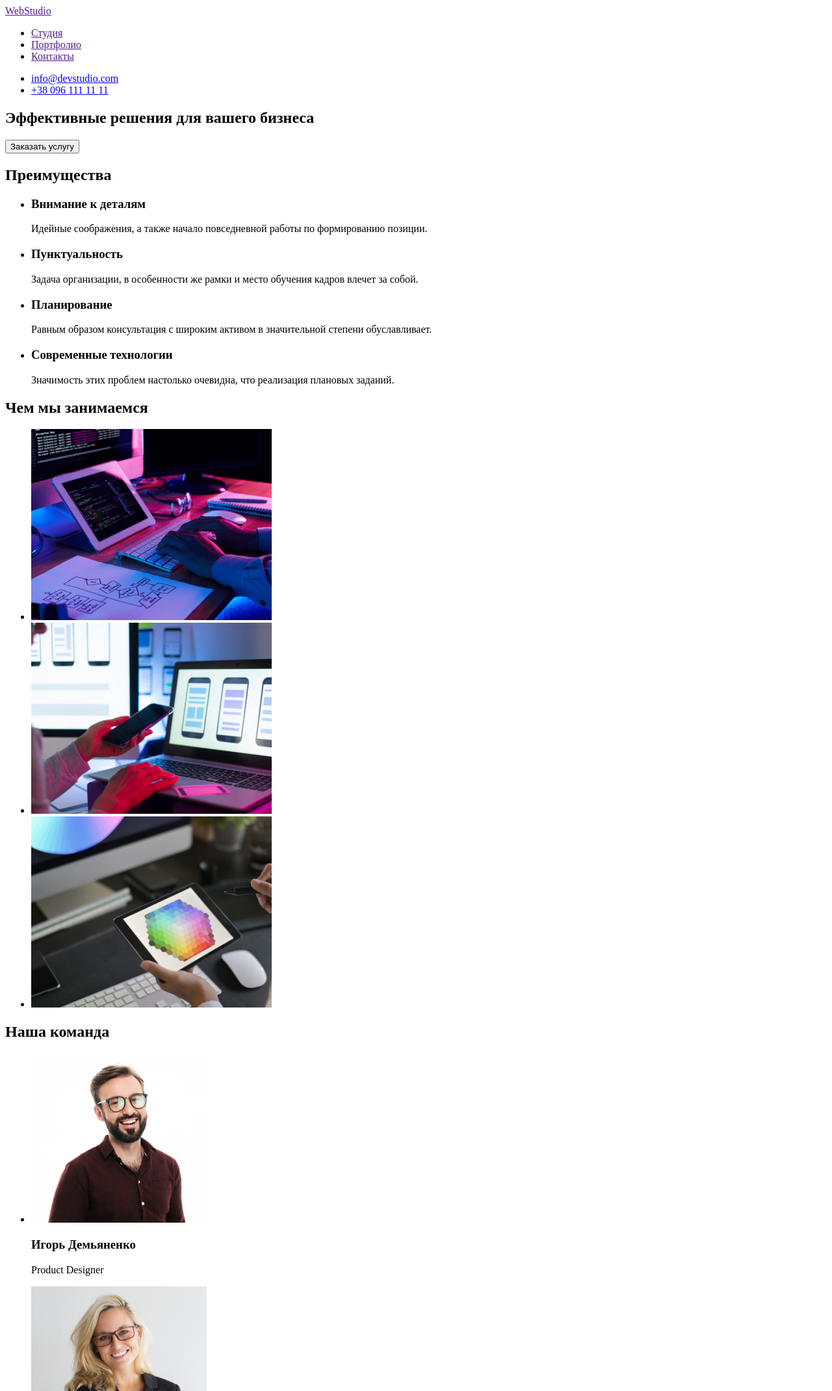
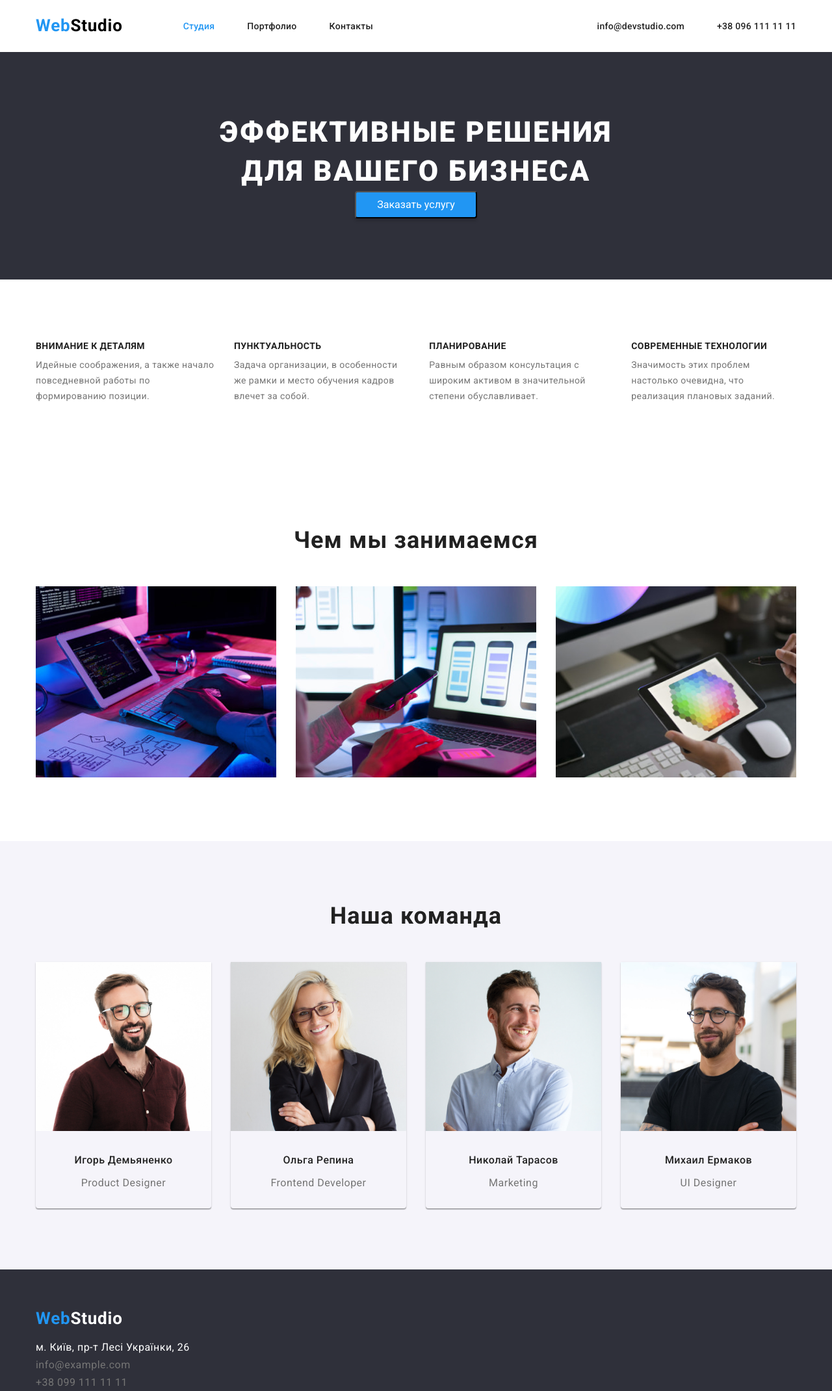
Before and after one commit to AndreiKrai/goit-markup-hw-03, a plain HTML site: page index.html in a window 1280 px wide. Shown: the top 2140 px of the page at 65% size. Drawn offline with nearby package versions, Linux system fonts and the light colour scheme.

Commit message:
main page finish

```diff
--- /dev/null
+++ b/css/styles.css
@@ -0,0 +1,205 @@
+:root {
+  --middl-bg-color: #f5f4fa;
+  --dark-bg-color: #2f303a;
+  --main-txt-color: #757575;
+  --second-tex-color: #212121;
+  --accent-color: #2196f3;
+}
+body {
+  font-family: 'Roboto', sans-serif;
+  color: var(--main-txt-color);
+  letter-spacing: 0.03em;
+
+  background-color: #ffffff;
+}
+section {
+  padding-top: 94px;
+  padding-bottom: 94px;
+}
+.container {
+  width: 1200px;
+  margin-right: auto;
+  margin-left: auto;
+  padding-left: 15px;
+  padding-right: 15px;
+}
+.list {
+  padding-left: 0;
+  margin-bottom: 0;
+  margin-top: 0;
+  list-style-type: none;
+}
+.link {
+  text-decoration-line: none;
+  color: inherit;
+}
+.link.current {
+  color: var(--accent-color);
+}
+.title {
+  color: var(--second-tex-color);
+  margin: 0 auto;
+  text-align: center;
+  font-weight: 700;
+  font-size: 36px;
+  line-height: calc(42 / 36);
+  letter-spacing: 0.03em;
+}
+/*----------Header-----------*/
+.logo {
+  font-family: 'Raleway' sans-serif;
+  font-weight: 700;
+  font-size: 26px;
+  line-height: calc(31 / 26);
+  letter-spacing: 0.03em;
+  color: var(--accent-color);
+}
+.logo-dark {
+  color: #000000;
+  margin-right: 93px;
+}
+.header-container {
+  display: flex;
+  align-items: center;
+  padding-top: 24px;
+  padding-bottom: 25px;
+}
+.header-list {
+  display: flex;
+}
+.list {
+}
+.header-item {
+  font-weight: 500;
+  font-size: 14px;
+  line-height: 16px;
+  letter-spacing: 0.02em;
+  color: var(--second-tex-color);
+}
+.header-item:not(:last-child) {
+  margin-right: 50px;
+}
+.header-item:hover,
+.header-item:focus {
+  color: var(--accent-color);
+}
+.auth {
+  margin-left: auto;
+}
+/*----------Hero-----------*/
+.hero {
+  background-color: var(--dark-bg-color);
+  text-align: center;
+}
+.hero-title {
+  font-weight: 900;
+  font-size: 44px;
+  line-height: 1.36;
+  letter-spacing: 0.06em;
+  text-transform: uppercase;
+  color: #ffffff;
+}
+.hero-btn {
+  color: #ffffff;
+
+  box-shadow: 0px 4px 4px rgba(0, 0, 0, 0.15);
+  border-radius: 4px;
+  background-color: var(--accent-color);
+  padding: 10px 32px;
+}
+/*----------Feauters-----------*/
+.feauters-title {
+  font-size: 0;
+  text-align-last: left;
+}
+.feauters-list {
+  display: flex;
+}
+.feauters-item {
+  flex-basis: calc((100%-90px) / 4);
+}
+.feauters-item:not(:last-child) {
+  margin-right: 30px;
+}
+.feauters-item-name {
+  font-weight: 700;
+  font-size: 14px;
+  line-height: calc(16 / 14);
+  letter-spacing: 0.03em;
+  text-transform: uppercase;
+  color: var(--second-tex-color);
+
+  margin: 0 0 10px 0;
+}
+.feauters-item-descr {
+  font-size: 14px;
+  line-height: 1.71;
+  letter-spacing: 0.03em;
+
+  margin: 0;
+}
+/*----------Servises-----------*/
+.servises-list {
+  display: flex;
+}
+.servises-title {
+  margin-bottom: 50px;
+}
+.servises-item:nth-child(-n + 2) {
+  margin-right: 30px;
+}
+/*----------Team-----------*/
+.team {
+  background-color: var(--middl-bg-color);
+}
+.team-title {
+  margin-bottom: 50px;
+}
+.team-list {
+  display: flex;
+}
+.team-item {
+  box-shadow: 0px 1px 3px rgba(0, 0, 0, 0.12), 0px 1px 1px rgba(0, 0, 0, 0.14),
+    0px 2px 1px rgba(0, 0, 0, 0.2);
+  border-radius: 0px 0px 4px 4px;
+}
+.team-item:nth-child(-n + 3) {
+  margin-right: 30px;
+}
+.team-img {
+  margin-bottom: 30px;
+}
+.team-name {
+  font-weight: 500;
+  font-size: 16px;
+  line-height: calc(19 / 16);
+  letter-spacing: 0.03em;
+
+  margin-bottom: 10px;
+}
+.team-position {
+  font-size: 16px;
+  line-height: calc(19 / 16);
+  text-align: center;
+  margin-bottom: 30px;
+}
+/*----------Footer-----------*/
+.footer {
+  background-color: var(--dark-bg-color);
+  padding-top: 60px;
+  padding-bottom: 60px;
+}
+.logo-white {
+  display: inline-block;
+  color: #ffffff;
+  margin-bottom: 20px;
+}
+.footer-address {
+  font-style: normal;
+}
+.link-adress {
+  color: #ffffff;
+}
+.footer-item:nth-child(-n + 2) {
+  margin-bottom: 9px;
+}
--- a/index.html
+++ b/index.html
@@ -3,104 +3,151 @@
   <head>
     <meta charset="UTF-8" />
     <title>Студия</title>
+    <link rel="preconnect" href="https://fonts.googleapis.com" />
+    <link rel="preconnect" href="https://fonts.gstatic.com" crossorigin />
+    <link
+      href="https://fonts.googleapis.com/css2?family=Raleway:wght@700&family=Roboto:wght@400;500;700;900&display=swap"
+      rel="stylesheet"
+    />
+    <link
+      rel="stylesheet"
+      href="https://cdnjs.cloudflare.com/ajax/libs/modern-normalize/1.1.0/modern-normalize.min.css"
+      integrity="sha512-wpPYUAdjBVSE4KJnH1VR1HeZfpl1ub8YT/NKx4PuQ5NmX2tKuGu6U/JRp5y+Y8XG2tV+wKQpNHVUX03MfMFn9Q=="
+      crossorigin="anonymous"
+      referrerpolicy="no-referrer"
+    />
+    <link rel="stylesheet" href="./css/styles.css" />
   </head>
   <body>
-    <header>
-      <a href="">WebStudio</a>
-      <nav>
-        <ul>
-          <li><a href="">Студия</a></li>
-          <li><a href="">Портфолио</a></li>
-          <li><a href="">Контакты</a></li>
+    <!--Header-->
+    <header class="header">
+      <div class="header-container container">
+        <a class="logo link" href="/">Web<span class="logo-dark">Studio</span></a>
+        <nav class="header-nav">
+          <ul class="header-list list">
+            <li class="header-item"><a class="link current" href="">Студия</a></li>
+            <li class="header-item"><a class="link" href="">Портфолио</a></li>
+            <li class="header-item"><a class="link" href="">Контакты</a></li>
           </ul>
         </nav>
-      <ul>
-        <li>
-          <a href="mailto:info@devstudio.com">info@devstudio.com</a>
+        <ul class="header-list list auth">
+          <li class="header-item">
+            <a class="link" href="mailto:info@devstudio.com">info@devstudio.com</a>
           </li>
-        <li><a href="tel:+380961111111">+38 096 111 11 11</a></li>
+          <li class="header-item">
+            <a class="link" href="tel:+380961111111">+38 096 111 11 11</a>
+          </li>
         </ul>
+      </div>
     </header>
     <main>
-      <section>
-        <h1>Эффективные решения для вашего бизнеса</h1>
-        <button type="button">Заказать услугу</button>
+      <!--Hero-->
+      <section class="hero">
+        <div class="container">
+          <h1 class="hero-title title">Эффективные решения<br />для вашего бизнеса</h1>
+          <button class="hero-btn" type="button">Заказать услугу</button>
+        </div>
       </section>
-      <section>
-        <h2>Преимущества</h2>
-        <ul>
-          <li>
-            <h3>Внимание к деталям</h3>
-            <p>Идейные соображения, а также начало повседневной работы по формированию позиции.</p>
+      <!--Feauters-->
+      <section class="feauters">
+        <div class="container">
+          <h2 class="feauters-title title">Преимущества</h2>
+          <ul class="feauters-list list">
+            <li class="feauters-item">
+              <h3 class="feauters-item-name">Внимание к деталям</h3>
+              <p class="feauters-item-descr">
+                Идейные соображения, а также начало повседневной работы по формированию позиции.
+              </p>
             </li>
-          <li>
-            <h3>Пунктуальность</h3>
-            <p>
+            <li class="feauters-item">
+              <h3 class="feauters-item-name">Пунктуальность</h3>
+              <p class="feauters-item-descr">
                 Задача организации, в особенности же рамки и место обучения кадров влечет за собой.
               </p>
             </li>
-          <li>
-            <h3>Планирование</h3>
-            <p>
+            <li class="feauters-item">
+              <h3 class="feauters-item-name">Планирование</h3>
+              <p class="feauters-item-descr">
                 Равным образом консультация с широким активом в значительной степени обуславливает.
               </p>
             </li>
-          <li>
-            <h3>Современные технологии</h3>
-            <p>Значимость этих проблем настолько очевидна, что реализация плановых заданий.</p>
+            <li class="feauters-item">
+              <h3 class="feauters-item-name">Современные технологии</h3>
+              <p class="feauters-item-descr">
+                Значимость этих проблем настолько очевидна, что реализация плановых заданий.
+              </p>
             </li>
           </ul>
+        </div>
       </section>
-      <section>
-        <h2>Чем мы занимаемся</h2>
-        <ul>
-          <li><img src="./img/1.jpg" alt="PC develop" width="370" /></li>
-          <li><img src="./img/2.jpg" alt="mobile develop" width="370" /></li>
-          <li><img src="./img/3.jpg" alt="tablet develop" width="370" /></li>
-        </ul>
-      </section>
-      <section>
-        <h2>Наша команда</h2>
-        <ul>
-          <li>
-            <img src="./img/11.jpg" alt="фото Игорь Демьяненко" width="270" />
-            <h3>Игорь Демьяненко</h3>
-            <p lang="en">Product Designer</p>
+      <section class="servises">
+        <!--Servises-->
+        <div class="container">
+          <h2 class="servises-title title">Чем мы занимаемся</h2>
+          <ul class="servises-list list">
+            <li class="servises-item"><img src="./img/1.jpg" alt="PC develop" width="370" /></li>
+            <li class="servises-item">
+              <img src="./img/2.jpg" alt="mobile develop" width="370" />
             </li>
-          <li>
-            <img src="./img/22.jpg" alt="фото Ольга Репина" width="270" />
-            <h3>Ольга Репина</h3>
-            <p lang="en">Frontend Developer</p>
-          </li>
-          <li>
-            <img src="./img/33.jpg" alt="фото Николай Тарасов" width="270" />
-            <h3>Николай Тарасов</h3>
-            <p lang="en">Marketing</p>
-          </li>
-          <li>
-            <img src="./img/44.jpg" alt="фото Михаил Ермаков" width="270" />
-            <h3>Михаил Ермаков</h3>
-            <p lang="en">UI Designer</p>
+            <li class="servises-item">
+              <img src="./img/3.jpg" alt="tablet develop" width="370" />
             </li>
           </ul>
+        </div>
+      </section>
+      <section class="team">
+        <!--Team-->
+        <div class="container">
+          <h2 class="team-title title">Наша команда</h2>
+          <ul class="team-list list">
+            <li class="team-item">
+              <img class="team-img" src="./img/11.jpg" alt="фото Игорь Демьяненко" width="270" />
+              <h3 class="team-name title">Игорь Демьяненко</h3>
+              <p class="team-position" lang="en">Product Designer</p>
+            </li>
+            <li class="team-item">
+              <img class="team-img" src="./img/22.jpg" alt="фото Ольга Репина" width="270" />
+              <h3 class="team-name title">Ольга Репина</h3>
+              <p class="team-position" lang="en">Frontend Developer</p>
+            </li>
+            <li class="team-item">
+              <img class="team-img" src="./img/33.jpg" alt="фото Николай Тарасов" width="270" />
+              <h3 class="team-name title">Николай Тарасов</h3>
+              <p class="team-position" lang="en">Marketing</p>
+            </li>
+            <li class="team-item">
+              <img class="team-img" src="./img/44.jpg" alt="фото Михаил Ермаков" width="270" />
+              <h3 class="team-name title">Михаил Ермаков</h3>
+              <p class="team-position" lang="en">UI Designer</p>
+            </li>
+          </ul>
+        </div>
       </section>
     </main>
-    <footer>
-      <a href="">WebStudio</a>
-      <address>
-        <ul>
-          <li>
+    <footer class="footer">
+      <!--Footer-->
+      <div class="container">
+        <a class="link logo" href="">Web<span class="logo-white">Studio</span></a>
+        <address class="footer-address">
+          <ul class="list footer-list">
+            <li class="footer-item">
               <a
+                class="link link-adress"
                 href="https://www.google.com/maps/place/%D0%B1%D1%83%D0%BB.+%D0%9B%D0%B5%D1%81%D0%B8+%D0%A3%D0%BA%D1%80%D0%B0%D0%B8%D0%BD%D0%BA%D0%B8,+26,+%D0%9A%D0%B8%D0%B5%D0%B2,+02000/@50.4265841,30.5361971,17z/data=!3m1!4b1!4m5!3m4!1s0x40d4cf0e033ecbe9:0x57a4dffefec77da0!8m2!3d50.4265807!4d30.5383858?hl=ru"
                 target="_blank"
                 rel="noopener noreferrer"
                 >м. Київ, пр-т Лесі Українки, 26</a
               >
             </li>
-          <li><a href="mailto:info@example.com">info@example.com</a></li>
-          <li><a href="tel:+380991111111">+38 099 111 11 11</a></li>
+            <li class="footer-item">
+              <a class="link" href="mailto:info@example.com">info@example.com</a>
+            </li>
+            <li class="footer-item">
+              <a class="link" href="tel:+380991111111">+38 099 111 11 11</a>
+            </li>
           </ul>
         </address>
+      </div>
     </footer>
   </body>
 </html>
```
Lines whose indentation alone changed are shown as unchanged.
